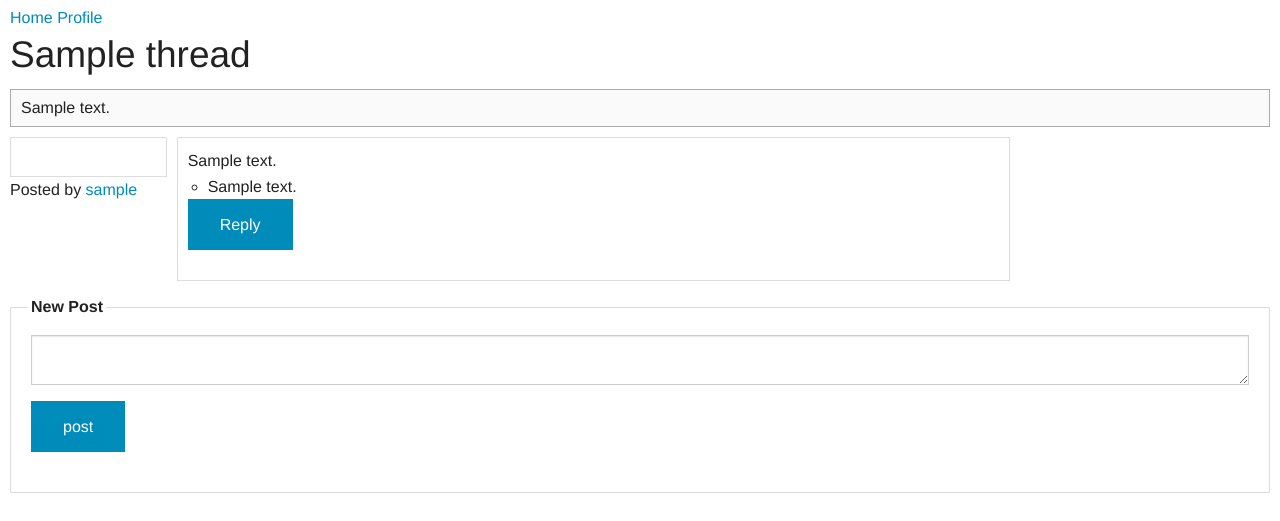
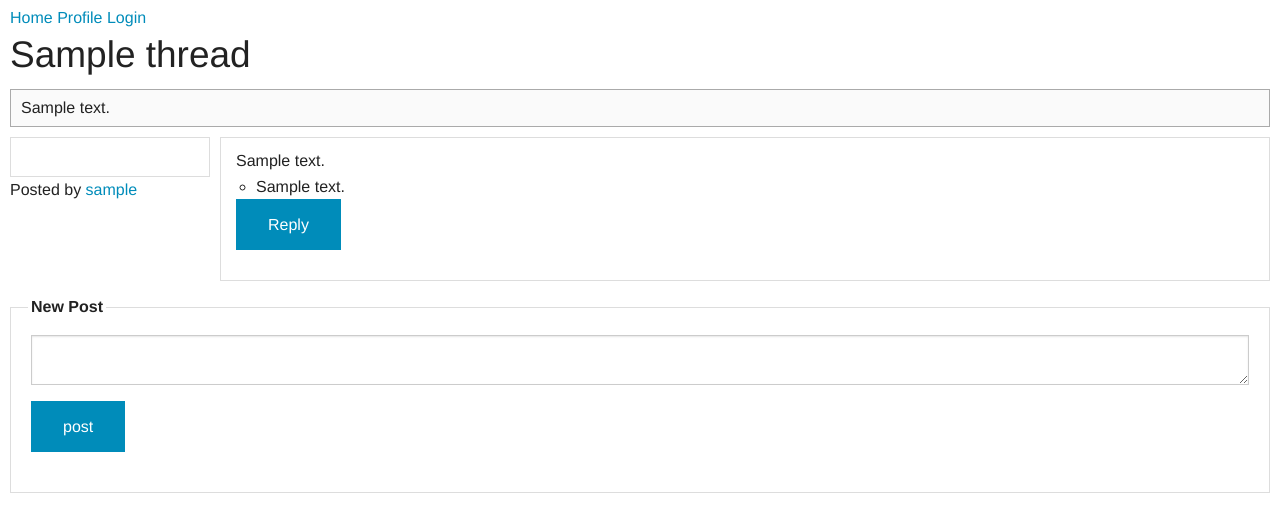
Before and after one commit to hecanjog/dronelife.org, a Flask app: a page that uses dronelife/templates/layout.html in a window 1280 px wide. Shown: the top 521 px of the page. Run offline with Flask 2, Linux system fonts and the light colour scheme; tables that the repository leaves empty hold one stand-in row (values such as "Sample post"); some libraries are stand-ins or nearby versions; some web fonts are replaced.

Commit message:
better usage of foundation grid

```diff
--- a/dronelife/static/scss/app.scss
+++ b/dronelife/static/scss/app.scss
@@ -66,14 +66,14 @@ a {
 }
 
 .post {
-    @extend .row;
+    @include grid-row();
 
     margin: 5px 0;
     padding: 0;
+    max-width: none;
 
     .user-wrapper {
-        @extend .small-2;
-        @extend .column;
+        @include grid-column(2);
         padding: 0;
         padding-right: 10px;
 
@@ -87,7 +87,6 @@ a {
     .content-wrapper {
         padding: 10px;
         border: 1px solid #ddd;
-        @extend .small-10;
-        @extend .column;
+        @include grid-column(10);
     }
 }
--- a/dronelife/static/stylesheets/app.css
+++ b/dronelife/static/stylesheets/app.css
@@ -952,7 +939,7 @@ label.error {
   color: #f04124;
 }
 
-.row, .post {
+.row {
   width: 100%;
   margin-left: auto;
   margin-right: auto;
@@ -961,25 +948,24 @@ label.error {
   max-width: 62.5rem;
   *zoom: 1;
 }
-.row:before, .post:before, .row:after, .post:after {
+.row:before, .row:after {
   content: " ";
   display: table;
 }
-.row:after, .post:after {
+.row:after {
   clear: both;
 }
-.row.collapse > .column, .collapse.post > .column, .post .row.collapse > .user-wrapper, .collapse.post > .user-wrapper, .post .row.collapse > .content-wrapper, .collapse.post > .content-wrapper,
-.row.collapse > .columns,
-.collapse.post > .columns {
+.row.collapse > .column,
+.row.collapse > .columns {
   padding-left: 0;
   padding-right: 0;
   float: left;
 }
-.row.collapse .row, .collapse.post .row, .row.collapse .post, .collapse.post .post {
+.row.collapse .row {
   margin-left: 0;
   margin-right: 0;
 }
-.row .row, .post .row, .row .post, .post .post {
+.row .row {
   width: auto;
   margin-left: -0.9375rem;
   margin-right: -0.9375rem;
@@ -988,28 +974,28 @@ label.error {
   max-width: none;
   *zoom: 1;
 }
-.row .row:before, .post .row:before, .row .post:before, .post .post:before, .row .row:after, .post .row:after, .row .post:after, .post .post:after {
+.row .row:before, .row .row:after {
   content: " ";
   display: table;
 }
-.row .row:after, .post .row:after, .row .post:after, .post .post:after {
+.row .row:after {
   clear: both;
 }
-.row .row.collapse, .post .row.collapse, .row .collapse.post, .post .collapse.post {
+.row .row.collapse {
   width: auto;
   margin: 0;
   max-width: none;
   *zoom: 1;
 }
-.row .row.collapse:before, .post .row.collapse:before, .row .collapse.post:before, .post .collapse.post:before, .row .row.collapse:after, .post .row.collapse:after, .row .collapse.post:after, .post .collapse.post:after {
+.row .row.collapse:before, .row .row.collapse:after {
   content: " ";
   display: table;
 }
-.row .row.collapse:after, .post .row.collapse:after, .row .collapse.post:after, .post .collapse.post:after {
+.row .row.collapse:after {
   clear: both;
 }
 
-.column, .post .user-wrapper, .post .content-wrapper,
+.column,
 .columns {
   padding-left: 0.9375rem;
   padding-right: 0.9375rem;
@@ -1157,7 +1143,7 @@ label.error {
     left: auto;
   }
 
-  .column, .post .user-wrapper, .post .content-wrapper,
+  .column,
   .columns {
     position: relative;
     padding-left: 0.9375rem;
@@ -1169,7 +1155,7 @@ label.error {
     width: 8.33333%;
   }
 
-  .small-2, .post .user-wrapper {
+  .small-2 {
     width: 16.66667%;
   }
 
@@ -1201,7 +1187,7 @@ label.error {
     width: 75%;
   }
 
-  .small-10, .post .content-wrapper {
+  .small-10 {
     width: 83.33333%;
   }
 
@@ -1418,7 +1404,7 @@ label.error {
     left: auto;
   }
 
-  .column, .post .user-wrapper, .post .content-wrapper,
+  .column,
   .columns {
     position: relative;
     padding-left: 0.9375rem;
@@ -1799,7 +1785,7 @@ label.error {
     left: auto;
   }
 
-  .column, .post .user-wrapper, .post .content-wrapper,
+  .column,
   .columns {
     position: relative;
     padding-left: 0.9375rem;
@@ -3140,10 +3126,29 @@ h1 {
 }
 
 .post {
+  width: 100%;
+  margin-left: auto;
+  margin-right: auto;
+  margin-top: 0;
+  margin-bottom: 0;
+  max-width: 62.5rem;
+  *zoom: 1;
   margin: 5px 0;
   padding: 0;
+  max-width: none;
+}
+.post:before, .post:after {
+  content: " ";
+  display: table;
+}
+.post:after {
+  clear: both;
 }
 .post .user-wrapper {
+  padding-left: 0.9375rem;
+  padding-right: 0.9375rem;
+  width: 16.66667%;
+  float: left;
   padding: 0;
   padding-right: 10px;
 }
@@ -3155,4 +3160,8 @@ h1 {
 .post .content-wrapper {
   padding: 10px;
   border: 1px solid #ddd;
-}
+  padding-left: 0.9375rem;
+  padding-right: 0.9375rem;
+  width: 83.33333%;
+  float: left;
+}
--- a/dronelife/templates/layout.html
+++ b/dronelife/templates/layout.html
@@ -15,6 +15,12 @@
 <header>
     <a href="/">Home</a>
     <a href="/profile">Profile</a>
+
+    {% if current_user.is_authenticated %}
+        <a href="/logout">Logout</a>
+    {% else %}
+        <a href="/login">Login</a>
+    {% endif %}
 </header>
 {% endblock %}
 {% block body %}{% endblock %}{% block js %}{% endblock %}</body>
```
Also changed, not shown: other parts of dronelife/static/stylesheets/app.css (+18 -31 lines).
